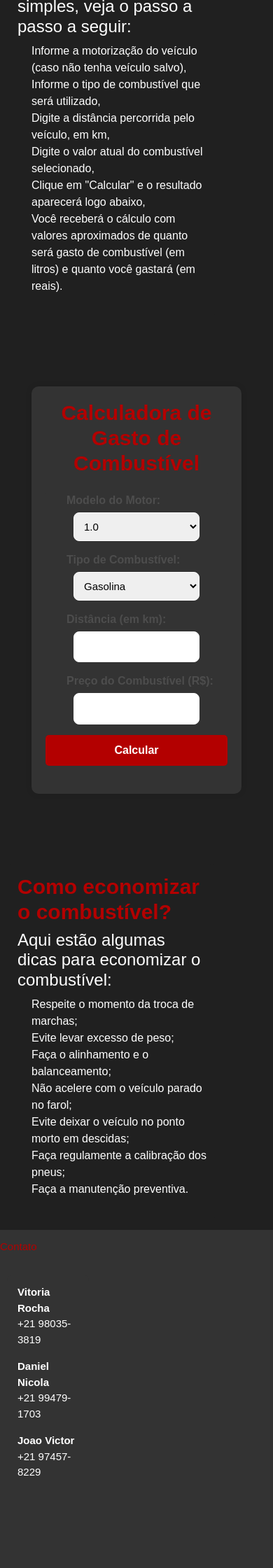
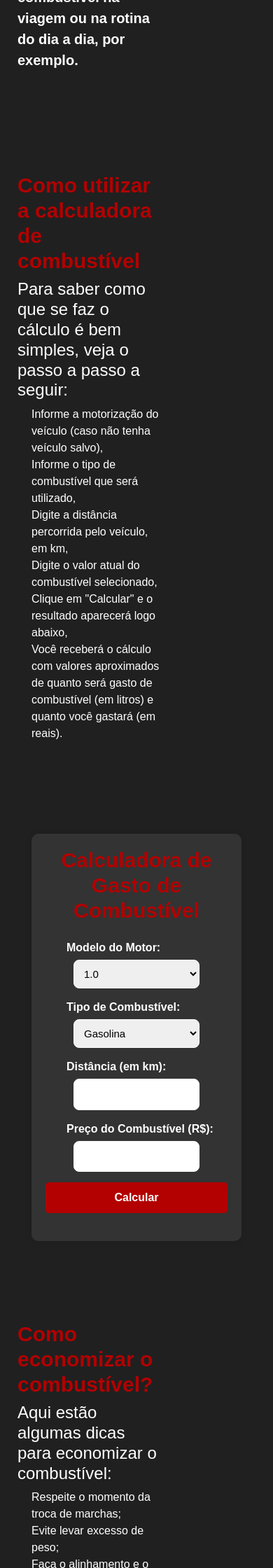
Before and after one commit to xdaniel-nicola/EcoKm, a PHP site: page / in a window 390 px wide; the page is wider, and only the part inside the window is pictured. Shown: the part 2040-4280 px from the top of that part at 70% size. Run offline with PHP 8.4, Linux system fonts and the light colour scheme.

Commit message:
adicionei o estilo do carrossel + mudei footer

```diff
--- a/style.css
+++ b/style.css
@@ -49,7 +94,7 @@ a {
     font-size: 1rem;
 }
 
-a:before {
+.links a:before {
     content: "";
     position: absolute;
     width: 100%;
@@ -162,7 +207,7 @@ label {
     display: block;
     margin-bottom: 5px;
     font-weight: bold;
-    color: #4d4d4d;
+    color: #ffffff;
 }
 
 input, select {
@@ -213,7 +258,7 @@ button:hover {
     margin-top: 20px;
     text-align: center;
     font-size: 18px;
-    color: #727272;
+    color: #ffffff;
 }
 
 /* primeira caixa de texto */
@@ -315,20 +360,19 @@ button:hover {
 /* FOOTER */
 footer{
     background-color: #333;
-    display: grid;
-    grid-template-columns: auto auto auto auto;
     padding-top: 15px;
     margin-top: 15px;
     padding-bottom: 15px;
 }
 
+.containerFooter {
+    display: flex;
+    flex-wrap: wrap;
+}
 .footerContato{
     margin-top: 40px;
     width: 30vw;
     background-color: #333;
-    display: grid;
-    grid-template-columns: auto auto ;
-    overflow-wrap: break-word;
     padding: 15px;
     border-radius: 10px;
     margin-left: 10px;
@@ -386,11 +428,18 @@ body.dark-mode {
 
 body.dark-mode .container .card {
     background-color: #333;
-    color: #ffb84d;
     border: none;
 }
 body.dark-mode h2 {
     color: #b30000;
+}
+body.dark-mode .username-container a{
+    margin: 10px;
+    display: flex;
+    text-decoration: none;
+    position: relative;
+    color: #dbdbdb;
+    font-size: 1rem;
 }
 
 
@@ -571,25 +652,11 @@ body.light-mode .footerSobreNos{
     a .botaoLogin{
         margin-left: 1000px;
     }
-    .textoFooter{
+    .textoFooter {
         display: block;
     }
-    #containerTexto{
-        width: 300px;
-    }
-    .footerContato{
+    .containerFooter {
         display: block;
-        margin-top: 30px;
-        height: 550px;
-        font-size: 15px;
-    }
-    .footerSobreNos{
-        display: block;
-        margin-top: 30px;
-        width: 130px;
-    }
-    footer .textoFooter{
-        display: flex;
-        font-size: 15px;
+        width: 100vh;
     }
 }
```
Also changed, not shown: other parts of style.css (+80 -5 lines).
